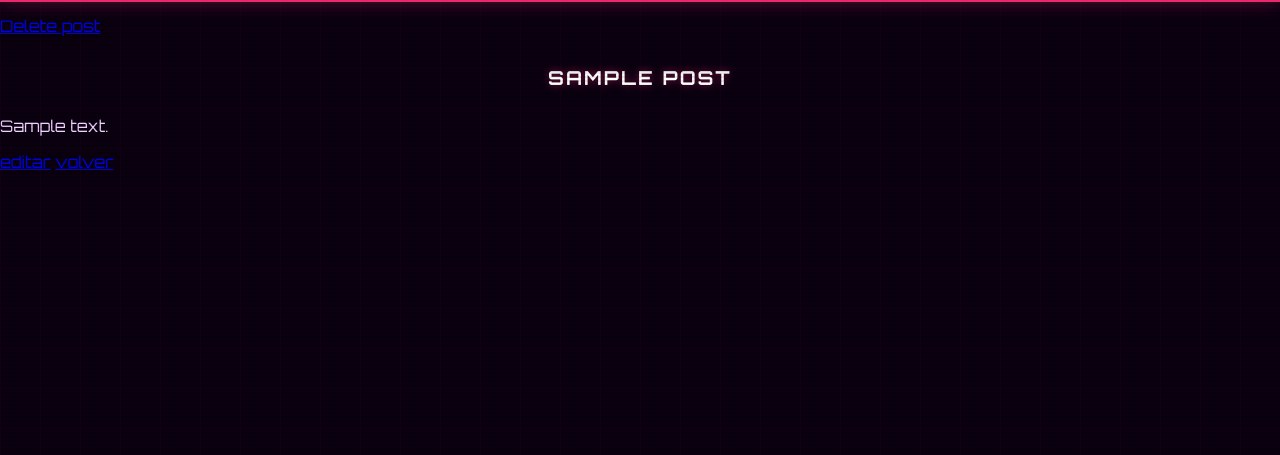
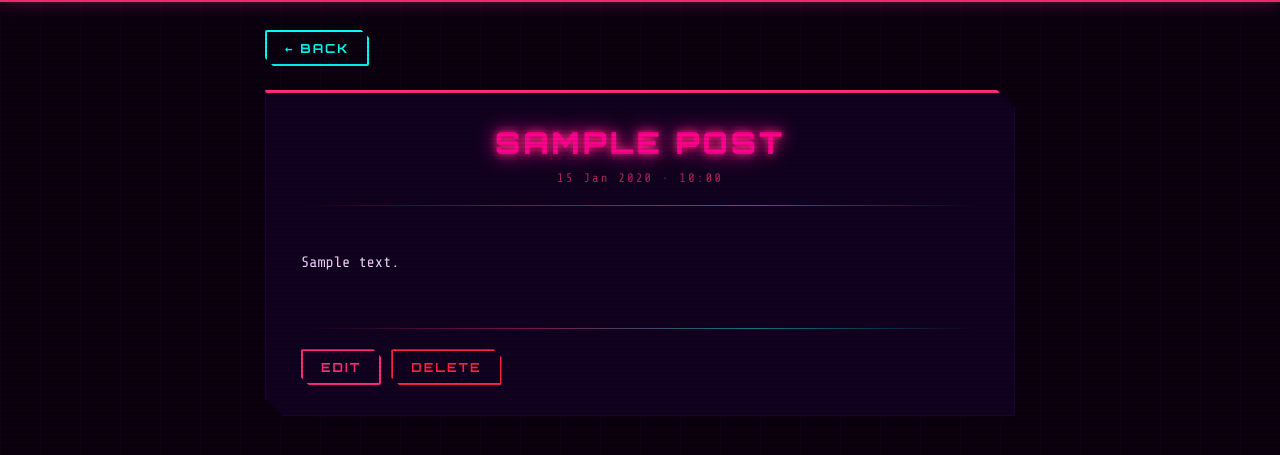
Before and after one commit to Carliaal/Blog, a Django app: a page that uses posts/templates/posts/post/detail.html in a window 1280 px wide. Shown: the part 132-587 px from the top of the page. Run offline with Django 5.2, Linux system fonts and the light colour scheme; a user stored in the database is signed in; tables that the repository leaves empty hold one stand-in row (values such as "Sample post").

```diff
--- a/posts/models.py
+++ b/posts/models.py
@@ -5,6 +5,7 @@ class Post(models.Model):
     title = models.CharField(max_length=256)
     slug = models.SlugField(max_length=256)
     content = models.TextField()
+    created_at = models.DateTimeField(auto_now_add=True)
 
     def __str__(self):
         return self.title
--- a/posts/templates/posts/post/detail.html
+++ b/posts/templates/posts/post/detail.html
@@ -1,9 +1,27 @@
 {% extends "basic.html" %}
 
 {% block content %}
-<p><a href="{% url 'posts:post-delete' post.slug %}">Delete post</a></p>
+<div class="post-detail">
 
-<h2>{{ post.title }}</h2>
-<p>{{ post.content }}</p>
-<p><a href="{% url 'posts:post-edit' post.slug %}">editar</a> <a href="{% url 'posts:post-list' %}">volver</a></p>
+  <div class="post-detail-topbar">
+    <a href="{% url 'posts:post-list' %}" class="show">← Back</a>
+  </div>
+
+  <div class="post-detail-card">
+    <div class="post-detail-card-header">
+      <h1>{{ post.title }}</h1>
+      <p class="post-detail-date">{{ post.created_at|date:"d M Y · H:i" }}</p>
+    </div>
+    <div class="post-detail-divider"></div>
+    <div class="post-detail-body">
+      <p>{{ post.content }}</p>
+    </div>
+    <div class="post-detail-divider"></div>
+    <div class="post-detail-footer">
+      <a href="{% url 'posts:post-edit' post.slug %}" class="edit">Edit</a>
+      <a href="{% url 'posts:post-delete' post.slug %}" class="delete">Delete</a>
+    </div>
+  </div>
+
+</div>
 {% endblock %}
--- a/posts/views.py
+++ b/posts/views.py
@@ -9,7 +9,7 @@ from .forms import AddPostForm, EditPostForm
 
 @login_required
 def post_list(request):
-    posts = Post.objects.all()
+    posts = Post.objects.order_by('-created_at', '-id')
     return render(
         request,
         'posts/post/list.html',
--- a/shared/static/css/styles.css
+++ b/shared/static/css/styles.css
@@ -568,3 +568,87 @@ h1 {
   text-shadow: var(--glow-pink);
   margin-bottom: 16px;
 }
+
+/* ----------- DETALLE DE POST ----------- */
+.post-detail {
+  width: 90%;
+  max-width: 750px;
+  margin: 30px auto 60px;
+}
+
+.post-detail-topbar {
+  display: flex;
+  justify-content: space-between;
+  align-items: center;
+  margin-bottom: 24px;
+}
+
+.post-detail-topbar a {
+  margin: 0;
+  font-size: 0.78rem;
+  padding: 8px 18px;
+}
+
+.post-detail-footer {
+  display: flex;
+  gap: 10px;
+  padding: 20px 35px 30px;
+}
+
+.post-detail-footer a {
+  margin: 0;
+  font-size: 0.78rem;
+  padding: 8px 18px;
+}
+
+.post-detail-card {
+  background: var(--bg-card);
+  border: 1px solid var(--bg-card-border);
+  border-top: 3px solid var(--neon-pink);
+  box-shadow: var(--shadow-card), 0 0 30px #ff2d7822;
+  clip-path: polygon(0 0, calc(100% - 18px) 0, 100% 18px, 100% 100%, 18px 100%, 0 calc(100% - 18px));
+}
+
+.post-detail-card-header {
+  padding: 30px 35px 20px;
+  text-align: center;
+}
+
+.post-detail-card-header h1 {
+  font-size: 1.9rem;
+  letter-spacing: 3px;
+  margin: 0 0 10px;
+  animation: none;
+}
+
+.post-detail-card-header h1::after {
+  display: none;
+}
+
+.post-detail-date {
+  color: var(--neon-pink);
+  font-family: 'Share Tech Mono', monospace;
+  font-size: 0.78rem;
+  letter-spacing: 2px;
+  opacity: 0.7;
+  margin: 0;
+}
+
+.post-detail-divider {
+  height: 1px;
+  background: linear-gradient(90deg, transparent, var(--neon-pink), var(--neon-cyan), transparent);
+  margin: 0 35px;
+  opacity: 0.5;
+}
+
+.post-detail-body {
+  padding: 28px 35px 35px;
+}
+
+.post-detail-body p {
+  font-family: 'Share Tech Mono', monospace;
+  font-size: 0.95rem;
+  line-height: 1.9;
+  color: var(--text-main);
+  white-space: pre-wrap;
+}
```
Also changed, not shown: posts/migrations/0002_post_created_at.py (added), posts/migrations/0003_alter_post_created_at.py (added).
